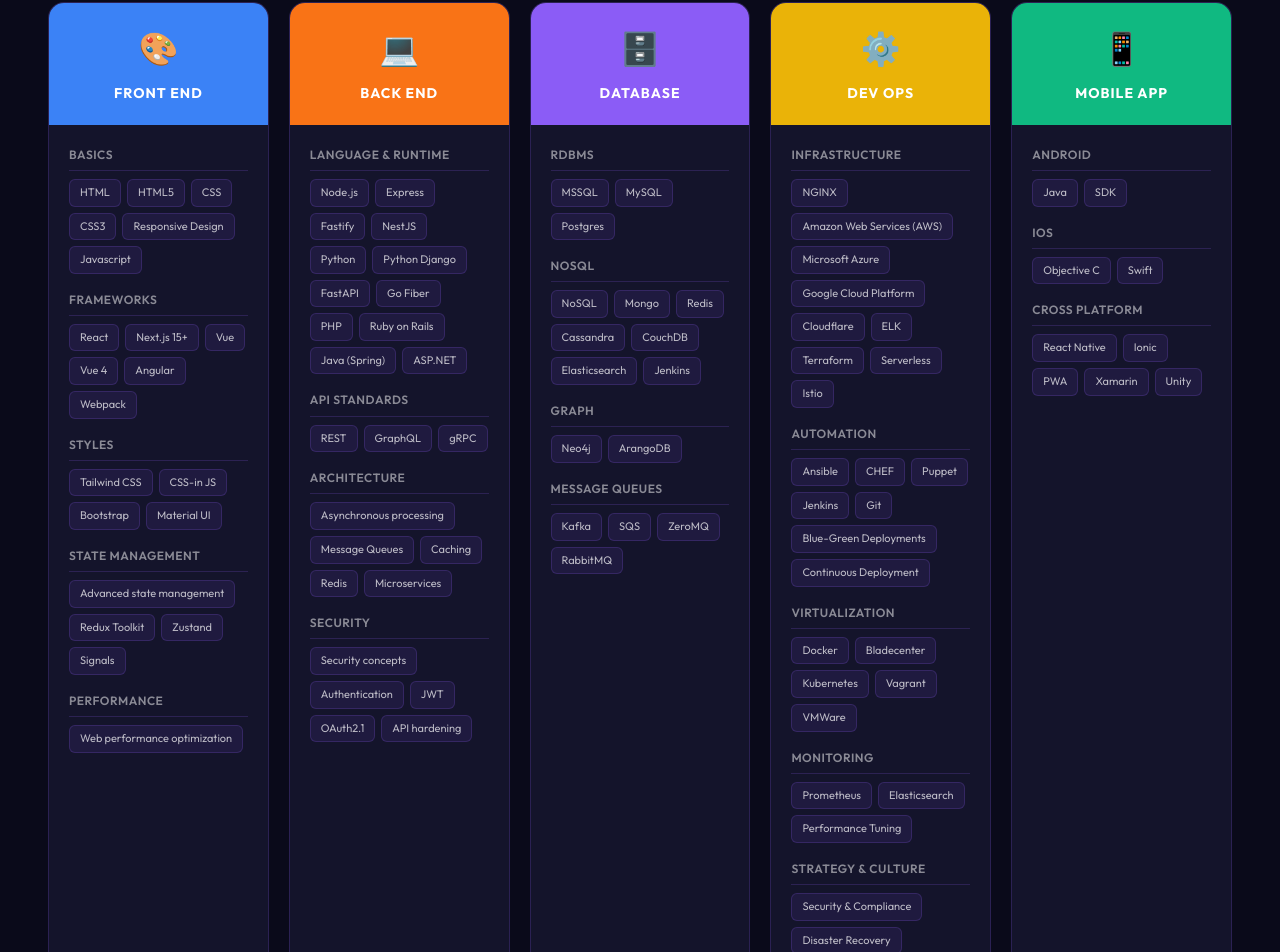
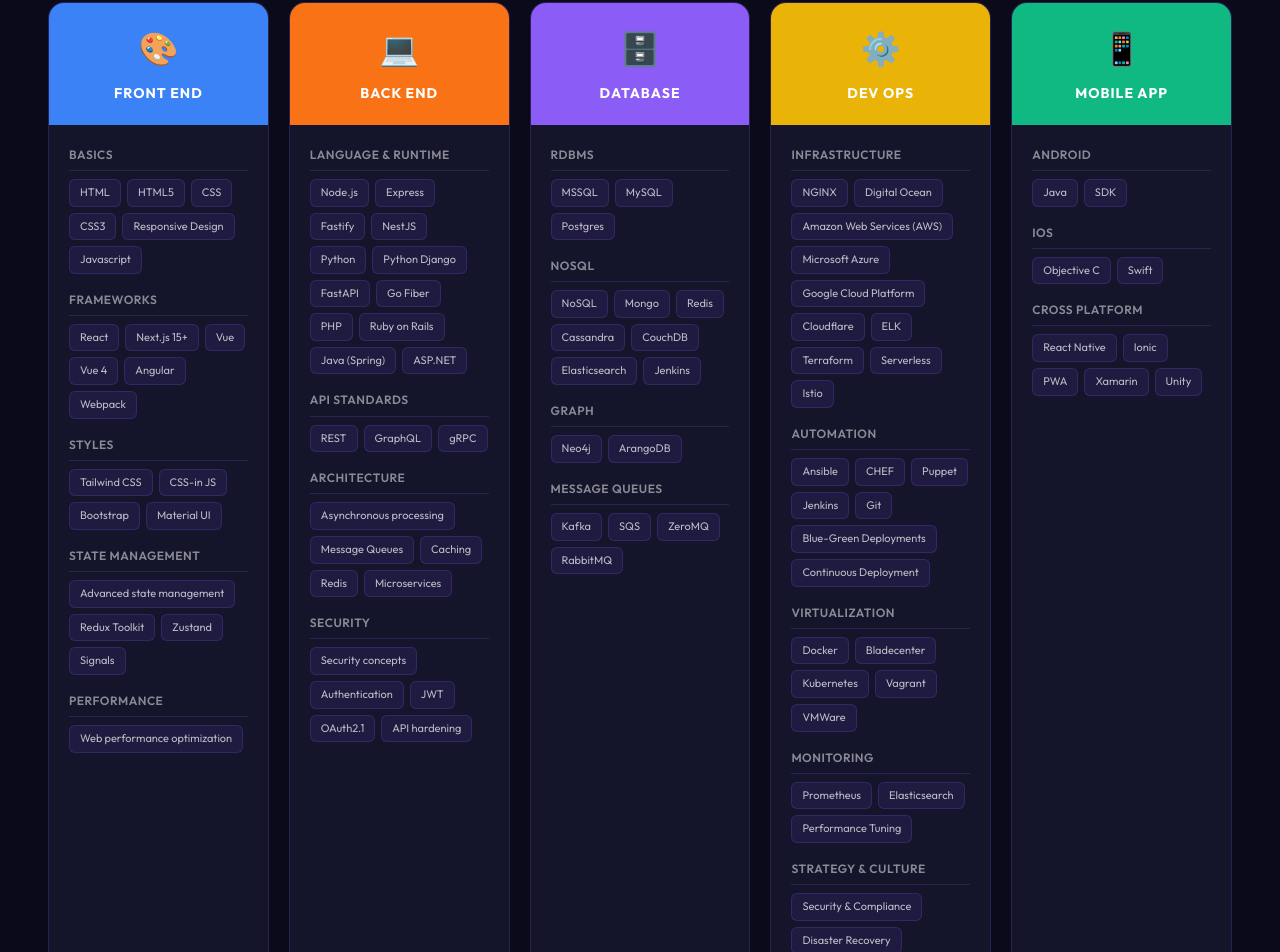
Before and after one commit to siridevcode-dev/devthailao.com, a Next.js app: page /en in a window 1280 px wide. Shown: the part 2503-3455 px from the top of the page. Built offline with nearby package versions, Linux system fonts and the light colour scheme.

Commit message:
feat: add Digital Ocean to DevOps skills

```diff
--- a/src/components/SkillsRoadmap.tsx
+++ b/src/components/SkillsRoadmap.tsx
@@ -112,7 +112,7 @@
         icon: '⚙️',
         color: '#eab308',
         categories: [
-            { name: 'infrastructure', items: ['NGINX', 'Amazon Web Services (AWS)', 'Microsoft Azure', 'Google Cloud Platform', 'Cloudflare', 'ELK', 'Terraform', 'Serverless', 'Istio'] },
+            { name: 'infrastructure', items: ['NGINX', 'Digital Ocean', 'Amazon Web Services (AWS)', 'Microsoft Azure', 'Google Cloud Platform', 'Cloudflare', 'ELK', 'Terraform', 'Serverless', 'Istio'] },
             { name: 'automation', items: ['Ansible', 'CHEF', 'Puppet', 'Jenkins', 'Git', 'Blue-Green Deployments', 'Continuous Deployment'] },
             { name: 'virtualization', items: ['Docker', 'Bladecenter', 'Kubernetes', 'Vagrant', 'VMWare'] },
             { name: 'monitoring', items: ['Prometheus', 'Elasticsearch', 'Performance Tuning'] },
```
